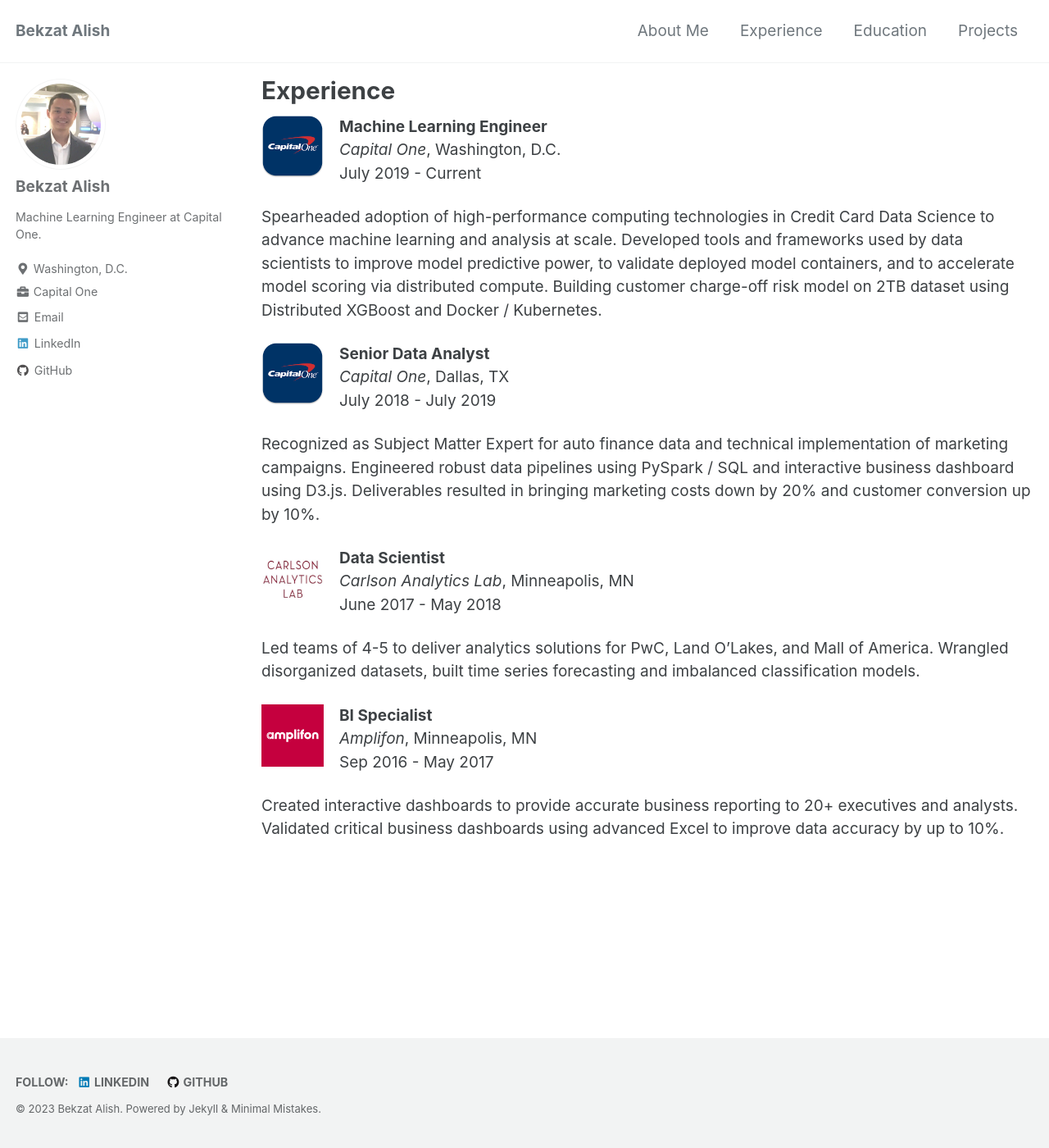
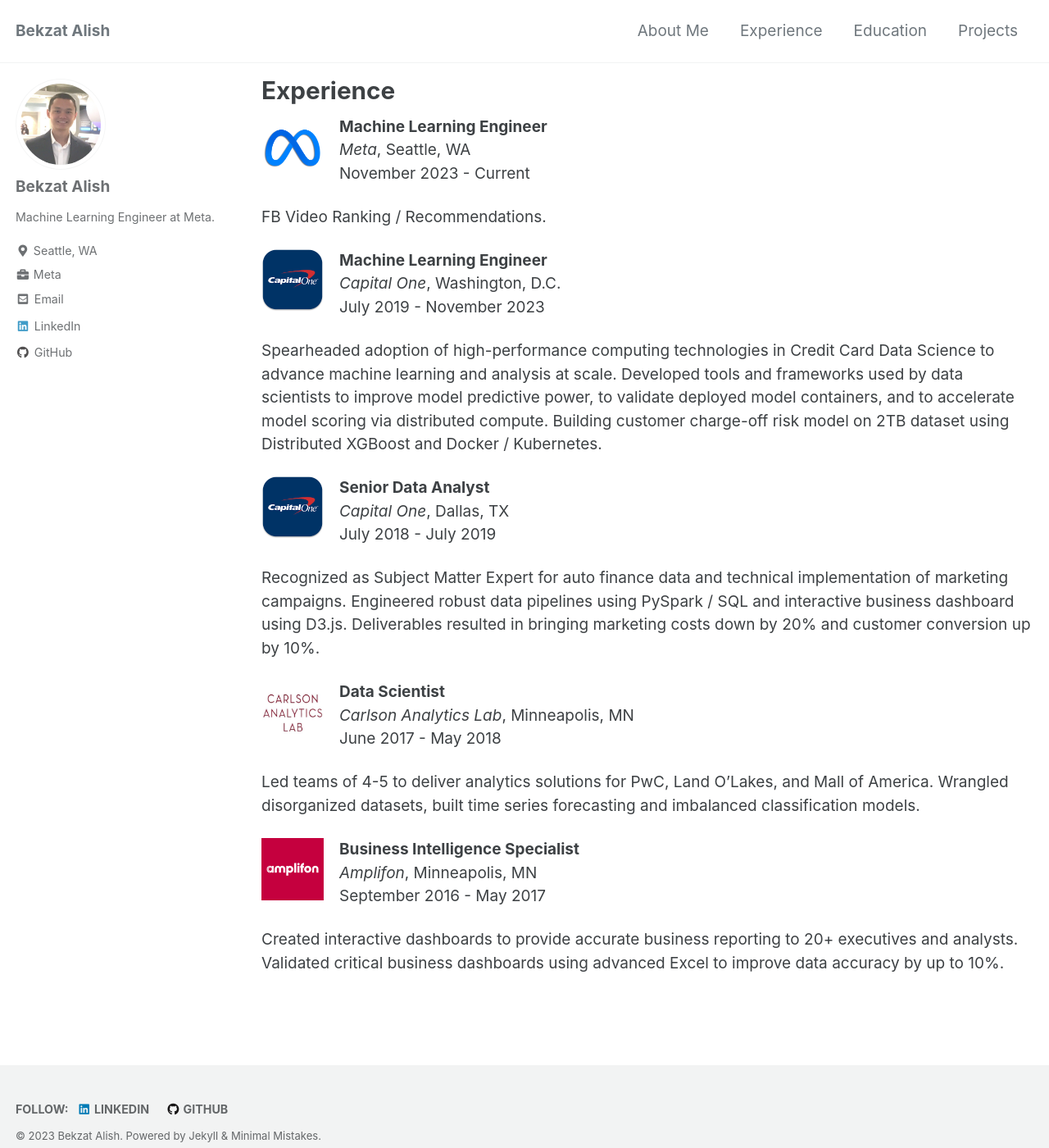
Before and after one commit to bekzatalish/bekzatalish.github.io, a Jekyll site: the page built from _pages/experience.md, in a window 1280 px wide and 1400 px high. Shown: the whole window at 82% size. Built offline with Jekyll 4.4.1, drawn with Linux system fonts in a browser that asks for light colours; cached includes are drawn as plain includes.

Commit message:
Updated employer

```diff
--- a/_config.yml
+++ b/_config.yml
@@ -20,7 +20,7 @@ title                    : "Bekzat Alish"
 title_separator          : "-"
 subtitle                 : # site tagline that appears below site title in masthead
 name                     : "Bekzat Alish"
-description              : "This is Bekzat Alish's personal portfolio website, containing his work in data science, machine learning, and deep learning."
+description              : "This is Bekzat Alish's personal portfolio website, containing his work in machine learning, deep learning, and NLP."
 url                      : "https://bekzatalish.com" # the base hostname & protocol for your site e.g. "https://mmistakes.github.io"
 baseurl                  : # the subpath of your site, e.g. "/blog"
 repository               : "bekzatalish.github.io"
@@ -106,9 +106,9 @@ analytics:
 author:
   name             : "Bekzat Alish"
   avatar           : "/assets/images/bio-photo.jpg"
-  bio              : "Machine Learning Engineer at Capital One."
-  location         : "Washington, D.C."
-  employer         : "Capital One"
+  bio              : "Machine Learning Engineer at Meta."
+  location         : "Seattle, WA"
+  employer         : "Meta"
   email            :
   links:
     - label: "Email"
--- a/_pages/experience.md
+++ b/_pages/experience.md
@@ -10,9 +10,15 @@ redirect_from:
   - /experience.html
 ---
 
+![image-left]({{ site.url }}{{ site.baseurl }}/assets/images/meta-logo.png){: style="float: left; margin-right: 1em; width: 4em"} **Machine Learning Engineer** <br>
+*Meta*, Seattle, WA <br>
+November 2023 - Current
+
+FB Video Ranking / Recommendations.
+
 ![image-left]({{ site.url }}{{ site.baseurl }}/assets/images/capital-one-logo.png){: style="float: left; margin-right: 1em; width: 4em"} **Machine Learning Engineer** <br>
 *Capital One*, Washington, D.C. <br>
-July 2019 - Current
+July 2019 - November 2023
 
 Spearheaded adoption of high-performance computing technologies in Credit Card Data Science to advance machine learning and analysis at scale. Developed tools and frameworks used by data scientists to improve model predictive power, to validate deployed model containers, and to accelerate model scoring via distributed compute. Building customer charge-off risk model on 2TB dataset using Distributed XGBoost and Docker / Kubernetes.
 
@@ -28,8 +34,8 @@ June 2017 - May 2018
 
 Led teams of 4-5 to deliver analytics solutions for PwC, Land O'Lakes, and Mall of America. Wrangled disorganized datasets, built time series forecasting and imbalanced classification models.
 
-![image-left]({{ site.url }}{{ site.baseurl }}/assets/images/amplifon-logo.png){: style="float: left; margin-right: 1em; width: 4em"} **BI Specialist** <br>
+![image-left]({{ site.url }}{{ site.baseurl }}/assets/images/amplifon-logo.png){: style="float: left; margin-right: 1em; width: 4em"} **Business Intelligence Specialist** <br>
 *Amplifon*, Minneapolis, MN <br>
-Sep 2016 - May 2017
+September 2016 - May 2017
 
 Created interactive dashboards to provide accurate business reporting to 20+ executives and analysts. Validated critical business dashboards using advanced Excel to improve data accuracy by up to 10%.
```
Also changed, not shown: _pages/about.md (+5 -1 lines), _pages/education.md (+3 -3 lines), assets/images/meta-logo.png (added).
